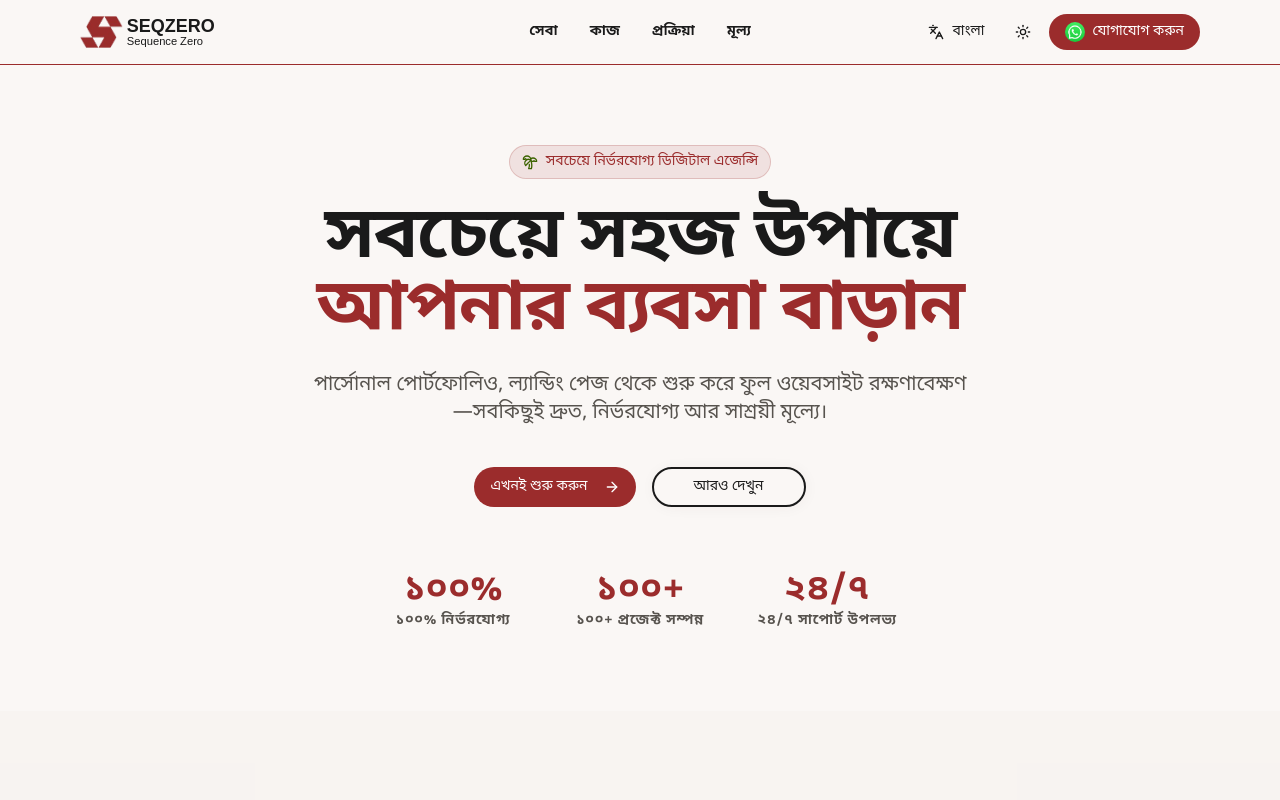
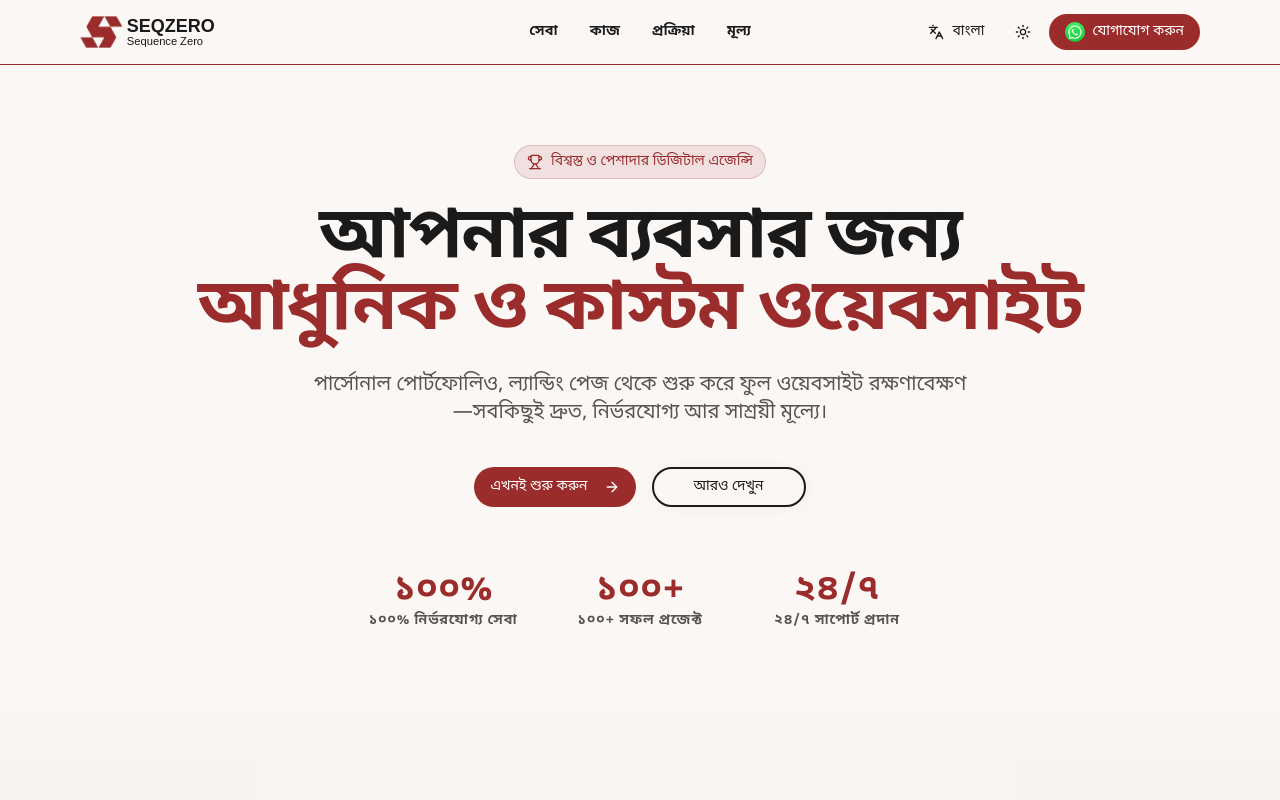
Before and after one commit to Ekbal41/webly, a React (Vite) app: page / in a window 1280 px wide. Shown: the top 800 px of the page. Built offline with nearby package versions, Linux system fonts and the light colour scheme.

Commit message:
feat: Add WhatsApp chat feature and update translations for improved user experience

```diff
--- a/package.json
+++ b/package.json
@@ -37,6 +37,7 @@
     "next-themes": "^0.4.6",
     "react": "^19.2.3",
     "react-dom": "^19.2.3",
+    "react-floating-whatsapp": "^5.0.8",
     "react-i18next": "^16.5.2",
     "tailwind-merge": "^3.4.0"
   }
--- a/public/locales/bn/translation.json
+++ b/public/locales/bn/translation.json
@@ -10,17 +10,20 @@
     "contact": "যোগাযোগ করুন"
   },
   "hero": {
-    "badge": "সবচেয়ে নির্ভরযোগ্য ডিজিটাল এজেন্সি",
-    "headline_part1": "সবচেয়ে সহজ উপায়ে",
-    "headline_part2": "আপনার ব্যবসা বাড়ান",
+    "badge": "বিশ্বস্ত ও পেশাদার ডিজিটাল এজেন্সি",
+    "headline_part1": "আপনার ব্যবসার জন্য",
+    "headline_part2": "আধুনিক ও কাস্টম ওয়েবসাইট",
     "headline": "আধুনিক, ফাস্ট ওয়েবসাইট যা আপনার ব্যবসার বিক্রি বাড়ায়",
     "subtext": "পার্সোনাল পোর্টফোলিও, ল্যান্ডিং পেজ থেকে শুরু করে ফুল ওয়েবসাইট রক্ষণাবেক্ষণ—সবকিছুই দ্রুত, নির্ভরযোগ্য আর সাশ্রয়ী মূল্যে।",
     "cta_quote": "এখনই শুরু করুন",
     "cta_samples": "আরও দেখুন",
     "stats": {
-      "online": "১০০% নির্ভরযোগ্য",
-      "projects_done": "১০০+ প্রজেক্ট সম্পন্ন",
-      "support": "২৪/৭ সাপোর্ট উপলভ্য"
+      "reliability_in_percent": "১০০%",
+      "reliability_tagline": "১০০% নির্ভরযোগ্য সেবা",
+      "projects_done": "১০০+",
+      "projects_done_tagline": "১০০+ সফল প্রজেক্ট",
+      "support_hours": "২৪/৭",
+      "support_hours_tagline": "২৪/৭ সাপোর্ট প্রদান"
     }
   },
   "services": {
@@ -82,12 +85,16 @@
     "title_part1": "আমরা",
     "title_part2": "কিভাবে কাজ করি",
     "subtext": "আপনার জন্য পুরো প্রসেসটাকে রাখি একদম সহজ আর ট্রান্সপারেন্ট।",
+    "step1_num": "১",
     "step1": "প্রথমে আলোচনা",
     "step1_desc": "আগে আপনার আইডিয়া, উদ্দেশ্য আর ব্যবসায়িক লক্ষ্য শুনি এবং বুঝি আপনি আসলে কী চান।",
+    "step2_num": "২",
     "step2": "ডিজাইন ও ডেভেলপমেন্ট",
     "step2_desc": "তারপর আপনার ব্র্যান্ড অনুযায়ী একটি আকর্ষণীয় ডিজাইন করি এবং ক্লিন, পারফরম্যান্স অপ্টিমাইজড কোড দিয়ে ওয়েবসাইট ডেভেলপ করি।",
+    "step3_num": "৩",
     "step3": "রিভিউ ও সংশোধন",
     "step3_desc": "আপনি সব দেখে ফিডব্যাক দেন, আর আমরা প্রয়োজনীয় পরিবর্তন ও ফাইন টিউন করি।",
+    "step4_num": "৪",
     "step4": "ডেলিভারি ও সাপোর্ট",
     "step4_desc": "ফাইনাল প্রডাক্ট লাইভ করে দিই এবং ভবিষ্যতে প্রয়োজন হলে আপনাকে চলমান সাপোর্ট দিয়ে পাশে থাকি।"
   },
@@ -100,7 +107,7 @@
     "currency": "টাকা",
     "monthly": "টাকা/মাস",
     "portfolio": {
-      "price": "৫,০০০",
+      "price": "১,০০০+",
       "f1": "সম্পূর্ণ রেসপন্সিভ ডিজাইন",
       "f2": "৩–৫টি কাস্টম পেজ",
       "f3": "ইনবক্সে যাবে এমন যোগাযোগ ফর্ম",
@@ -132,5 +139,10 @@
   "footer": {
     "tagline": "আমাদের তৈরি ওয়েবসাইটগুলো শুধু অনলাইনে থাকার জন্য নয়, আপনার ব্যবসাকে সত্যিকার অর্থে এগিয়ে নেওয়ার জন্য।",
     "rights": "সর্বস্বত্ব সংরক্ষিত অধিকারভুক্ত।"
+  },
+  "wp_chat": {
+    "status": "অনলাইন",
+    "chat_placeholder": "আমরা আপনাকে কীভাবে সহায়তা করতে পারি?",
+    "input_placeholder": "এখানে লিখুন..."
   }
 }
--- a/public/locales/en/translation.json
+++ b/public/locales/en/translation.json
@@ -10,17 +10,20 @@
     "contact": "Contact Us"
   },
   "hero": {
-    "badge": "Most Reliable Digital Agency",
-    "headline_part1": "The fastest way to",
-    "headline_part2": "grow your business",
+    "badge": "Trusted & Professional Digital Agency",
+    "headline_part1": "Modern and Custom",
+    "headline_part2": "Websites for Your Business",
     "headline": "Modern websites that help you get clients and grow your business",
     "subtext": "Personal portfolios, landing pages, and full website maintenance — built fast, maintained reliably, and priced fairly.",
     "cta_quote": "Get Started",
     "cta_samples": "Learn More",
     "stats": {
-      "online": "100% Reliable",
-      "projects_done": "100+ Projects Done",
-      "support": "24/7 Support Available"
+      "reliability_in_percent": "100%",
+      "reliability_tagline": "100% Reliable Service",
+      "projects_done": "100+",
+      "projects_done_tagline": "100+ Successfully Delivered Projects",
+      "support_hours": "24/7",
+      "support_hours_tagline": "24/7 Support Available"
     }
   },
   "services": {
@@ -82,12 +85,16 @@
     "title_part1": "How We",
     "title_part2": "Work",
     "subtext": "A simple, transparent workflow so you always know what’s happening next.",
+    "step1_num": "1",
     "step1": "Discovery & Requirements",
     "step1_desc": "We start by understanding your ideas, business goals, and what success looks like for you.",
+    "step2_num": "2",
     "step2": "Design & Development",
     "step2_desc": "We create a design that matches your brand and build your website with clean, modern, performance-focused code.",
+    "step3_num": "3",
     "step3": "Review & Refinements",
     "step3_desc": "You review the site, share feedback, and we polish the details until everything feels right.",
+    "step4_num": "4",
     "step4": "Launch & Ongoing Support",
     "step4_desc": "We launch your website and stay available for support, tweaks, and future improvements."
   },
@@ -100,7 +107,7 @@
     "currency": "BDT",
     "monthly": "BDT/mo",
     "portfolio": {
-      "price": "5,000",
+      "price": "1,000+",
       "f1": "Fully responsive design",
       "f2": "3–5 custom pages",
       "f3": "Contact form connected to your email",
@@ -132,5 +139,10 @@
   "footer": {
     "tagline": "Our websites aren’t just online—they’re built to truly help your business grow.",
     "rights": "All rights reserved."
+  },
+  "wp_chat": {
+    "status": "Online",
+    "chat_placeholder": "How can we help you?",
+    "input_placeholder": "Type your message here..."
   }
 }
--- a/src/App.tsx
+++ b/src/App.tsx
@@ -6,8 +6,13 @@ import { Process } from "@/components/Process";
 import { Pricing } from "@/components/Pricing";
 import { Contact } from "@/components/Contact";
 import { Footer } from "@/components/Footer";
+import { FloatingWhatsApp } from "react-floating-whatsapp";
+import { useTranslation } from "react-i18next";
+import { useTheme } from "./components/theme-provider";
 
 function App() {
+  const { theme } = useTheme();
+  const { t } = useTranslation();
   return (
     <div className="min-h-screen bg-background text-foreground font-sans antialiased">
       <Navbar />
@@ -20,6 +25,20 @@ function App() {
         <Contact />
       </main>
       <Footer />
+      <FloatingWhatsApp
+        phoneNumber="8801796900817"
+        accountName="Sequence Zero"
+        avatar="/favicon.ico"
+        statusMessage={t("wp_chat.status")}
+        chatMessage={t("wp_chat.chat_placeholder")}
+        placeholder={t("wp_chat.input_placeholder")}
+        darkMode={theme === "dark" ? true : false}
+        allowEsc
+        allowClickAway
+        notification
+        notificationSound
+        chatboxClassName="!rounded-[28px] dark:border dark:border-stone-700"
+      />
     </div>
   );
 }
--- a/src/components/Hero.tsx
+++ b/src/components/Hero.tsx
@@ -1,7 +1,7 @@
 import { Button } from "@/components/ui/button";
 import { useTranslation } from "react-i18next";
 import { motion } from "framer-motion";
-import { ArrowRight, TreePalm } from "lucide-react";
+import { ArrowRight, Trophy } from "lucide-react";
 import { contactWPLink } from "@/lib/utils";
 
 export function Hero() {
@@ -17,7 +17,7 @@ export function Hero() {
             transition={{ duration: 0.5 }}
             className="mb-6 inline-flex items-center rounded-full bg-primary/10 px-3 py-1.5 text-sm font-medium text-primary border border-primary/20"
           >
-            <TreePalm className="mr-2 h-4 w-4 text-lime-800 dark:text-lime-600" />
+            <Trophy className="mr-2 h-4 w-4" />
             <span>{t("hero.badge")}</span>
           </motion.div>
 
@@ -73,30 +73,32 @@ export function Hero() {
             initial={{ opacity: 0 }}
             animate={{ opacity: 1 }}
             transition={{ duration: 1, delay: 0.5 }}
-            className="mt-16 grid grid-cols-3 gap-4 md:gap-12"
+            className="mt-16 grid grid-cols-3 gap-4 md:gap-12 lg:max-w-3/5"
           >
             <div className="flex flex-col items-center">
               <span className="text-xl md:text-4xl font-black text-primary">
-                ১০০%
+                {t("hero.stats.reliability_in_percent")}
               </span>
-              <span className="text-sm font-bold text-muted-foreground uppercase tracking-wider">
-                {t("hero.stats.online")}
+              <span className="text-sm font-bold text-wrap text-muted-foreground uppercase tracking-wider">
+                {t("hero.stats.reliability_tagline")}
               </span>
             </div>
+
             <div className="flex flex-col items-center">
               <span className="text-xl md:text-4xl font-black text-primary">
-                ১০০+
-              </span>
-              <span className="text-sm font-bold text-muted-foreground uppercase tracking-wider">
                 {t("hero.stats.projects_done")}
               </span>
+              <span className="text-sm font-bold text-wrap text-muted-foreground uppercase tracking-wider">
+                {t("hero.stats.projects_done_tagline")}
+              </span>
             </div>
+
             <div className="flex flex-col items-center">
               <span className="text-xl md:text-4xl font-black text-primary">
-                ২৪/৭
+                {t("hero.stats.support_hours")}
               </span>
-              <span className="text-sm font-bold text-muted-foreground uppercase tracking-wider">
-                {t("hero.stats.support")}
+              <span className="text-sm font-bold text-wrap text-muted-foreground uppercase tracking-wider">
+                {t("hero.stats.support_hours_tagline")}
               </span>
             </div>
           </motion.div>
--- a/src/components/Process.tsx
+++ b/src/components/Process.tsx
@@ -6,10 +6,10 @@ export function Process() {
   const { t } = useTranslation();
 
   const steps = [
-    { key: "step1", icon: "১" },
-    { key: "step2", icon: "২" },
-    { key: "step3", icon: "৩" },
-    { key: "step4", icon: "৪" },
+    { key: "step1", icon: t("process.step1_num") },
+    { key: "step2", icon: t("process.step2_num") },
+    { key: "step3", icon: t("process.step3_num") },
+    { key: "step4", icon: t("process.step4_num") },
   ];
 
   return (
--- a/src/style.css
+++ b/src/style.css
@@ -176,3 +176,10 @@
   --shadow-xl: var(--shadow-xl);
   --shadow-2xl: var(--shadow-2xl);
 }
+
+.styles-module_buttonSend__kXjja {
+  padding-left: 10px;
+}
+.styles-module_statusTitle__NgfPQ {
+  font-size: 18px !important;
+}
```
Also changed, not shown: 1 other file (tests, documents, lock files or other folders).
